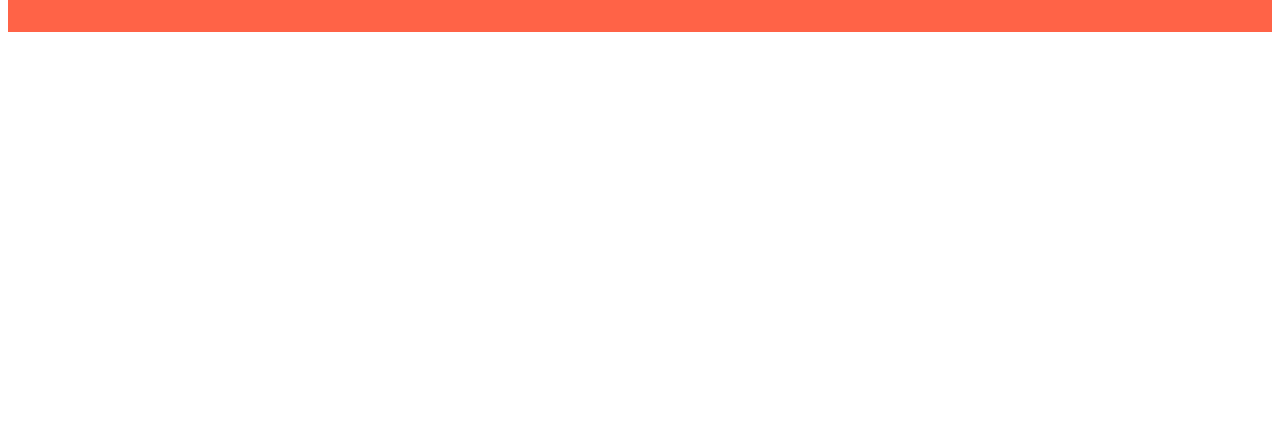
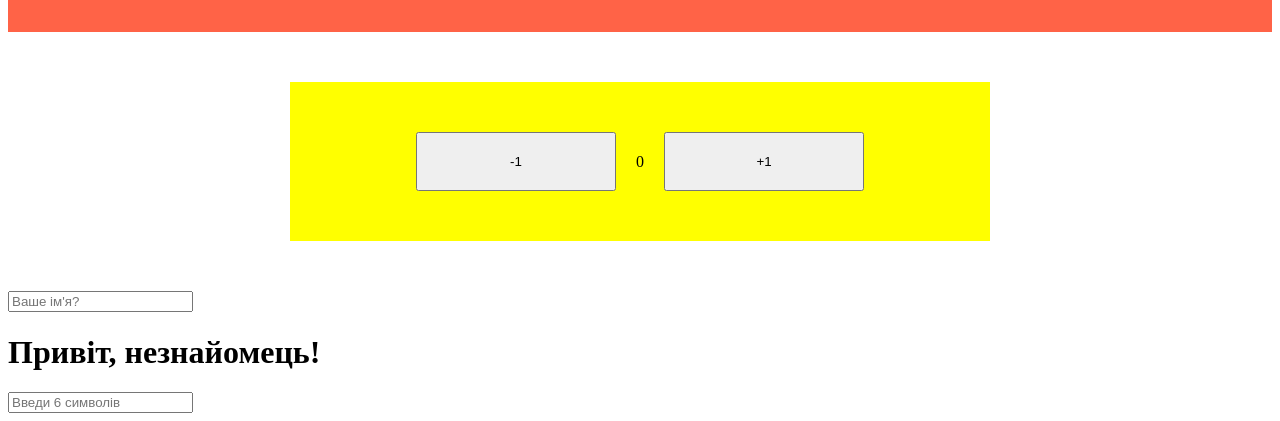
Before and after one commit to Mykhailo-Gogol/goit-js-hw-07, a plain HTML site: page index.html in a window 1280 px wide. Shown: the part 846-1267 px from the top of the page. Before the commit the page ends 894 px from the top, so only its background shows below. Drawn offline with Linux system fonts and the light colour scheme.

Commit message:
Додає контейнер #counter, рішення для task-4

```diff
--- a/index.html
+++ b/index.html
@@ -3,6 +3,7 @@
   <head>
     <meta charset="UTF-8" />
     <meta name="viewport" content="width=device-width, initial-scale=1.0" />
+    <link rel="stylesheet" href="style.css" />
     <title>Document</title>
   </head>
   <body>
@@ -43,6 +44,24 @@
 
     <ul id="gallery"></ul>
 
+    <div id="counter">
+      <button type="button" data-action="decrement">-1</button>
+      <span id="value">0</span>
+      <button type="button" data-action="increment">+1</button>
+    </div>
+
+    <div class="task-5-container">
+      <input type="text" placeholder="Ваше ім'я?" id="name-input" />
+      <h1>Привіт, <span id="name-output">незнайомець</span>!</h1>
+    </div>
+
+    <input
+      type="text"
+      id="validation-input"
+      data-length="6"
+      placeholder="Введи 6 символів"
+    />
+
     <script src="./task-1.js" type="module"></script>
     <script src="./task-2.js" type="module"></script>
     <script src="./task-3.js" type="module"></script>
--- a/task-4.js
+++ b/task-4.js
@@ -0,0 +1,43 @@
+const divContainerRef = document.querySelector("#counter");
+divContainerRef.style.width = "600px";
+divContainerRef.style.backgroundColor = "yellow";
+divContainerRef.style.margin = "auto";
+divContainerRef.style.padding = "50px";
+divContainerRef.style.marginTop = '50px'
+divContainerRef.style.marginBottom = "50px";
+
+divContainerRef.style.display = "flex";
+divContainerRef.style.justifyContent = "center";
+divContainerRef.style.alignItems = "center";
+
+const decrementButtonRef = document.querySelector("[data-action='decrement']");
+console.log("decrementButtonRef :>> ", decrementButtonRef);
+
+decrementButtonRef.style.display = "inline-block";
+decrementButtonRef.style.width = "200px";
+decrementButtonRef.style.padding = "20px";
+decrementButtonRef.style.marginRight = "20px";
+
+const incrementButtonRef = document.querySelector("[data-action='increment']");
+console.log("incrementButtonRef :>> ", incrementButtonRef);
+
+incrementButtonRef.style.display = "inline-block";
+incrementButtonRef.style.width = "200px";
+incrementButtonRef.style.padding = "20px";
+incrementButtonRef.style.marginLeft = "20px";
+
+const value = document.querySelector("#value");
+let counterValue = 0;
+
+function increment() {
+  counterValue += 1;
+  value.textContent = counterValue;
+}
+
+function decrement() {
+  counterValue -= 1;
+  value.textContent = counterValue;
+}
+
+decrementButtonRef.addEventListener("click", decrement);
+incrementButtonRef.addEventListener("click", increment);
```
